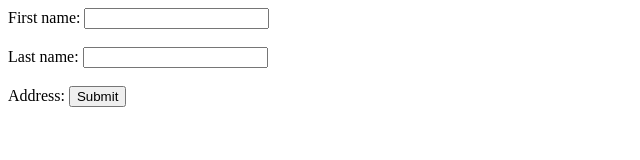
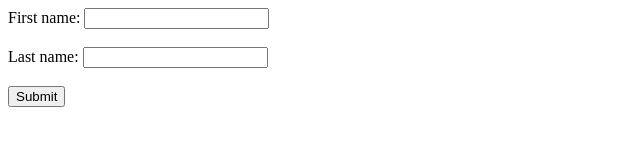
Before and after one commit to dstevens21/first-shop-repository, a plain HTML site: page login.html in a window 1280 px wide. Shown: the whole page, without its empty margins (0-640 px from the left). Drawn offline with Linux system fonts and the light colour scheme.

Commit message:
Inital version

```diff
--- a/login.html
+++ b/login.html
@@ -11,8 +11,6 @@
   <input type="text" id="fname" name="fname"><br><br>
   <label for="lname">Last name:</label>
   <input type="text" id="lname" name="lname"><br><br>
-  <label for="address">Address:</label>
-
   <input type="submit" value="Submit">
 </form>
 </body>
```
